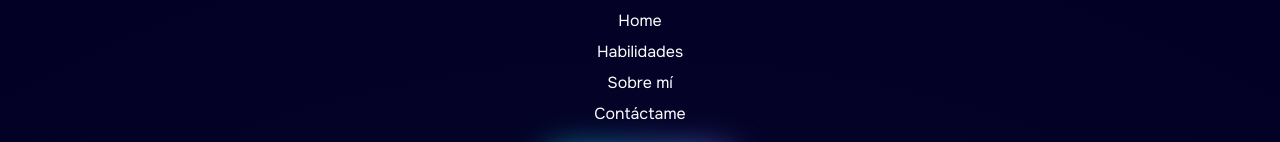
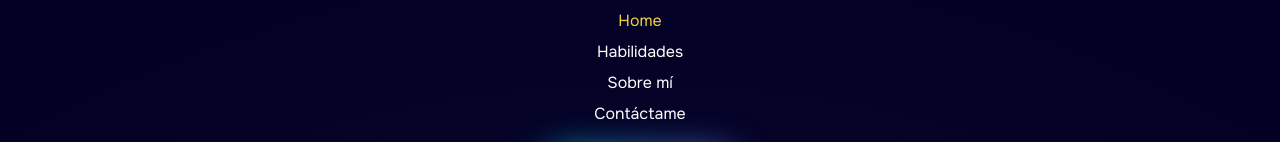
Before and after one commit to tonguiino/Tonguiino-WebCraft, a React (Vite) app: page / in a window 1280 px wide. In both pictures the pointer is over the link "Home". Shown: the top 142 px of the page. Built offline with nearby package versions, Linux system fonts and the light colour scheme.

Commit message:
add styles hover color

```diff
--- a/src/Components/Header/Header.scss
+++ b/src/Components/Header/Header.scss
@@ -7,6 +7,10 @@ header {
         justify-content: center;
         align-items: center;
         gap:10px;
+
+        li a:hover{
+            color: var(--yellow);
+        }
     }
 
 
```
